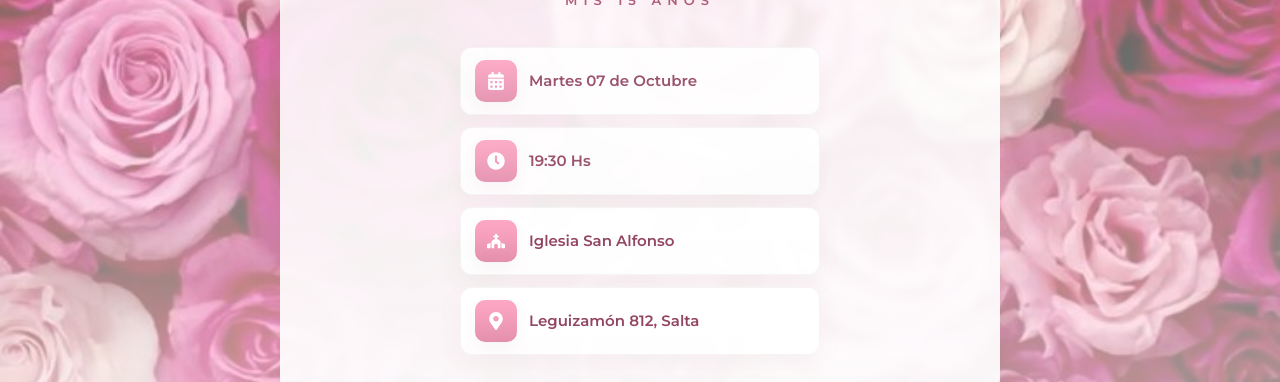
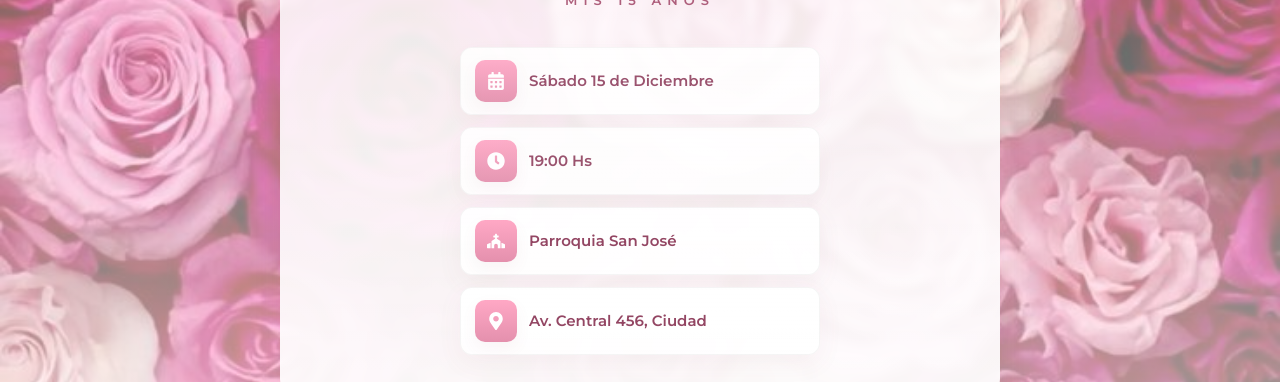
Before and after one commit to LautaroLeall/Invitacion-Misa_Karla, a React (Vite) app: page / in a window 1280 px wide. Shown: the part 282-664 px from the top of the page. Built offline with nearby package versions, Linux system fonts and the light colour scheme.

Commit message:
feat(content): update event date, time, and location details

```diff
--- a/src/components/InviteCard.jsx
+++ b/src/components/InviteCard.jsx
@@ -34,10 +34,10 @@ export default function InviteCard() {
 
                 <div className="invite-card-actions">
                     {/* Apilados verticalmente */}
-                    <IconButton icon={FaCalendarAlt} label="Martes 07 de Octubre" disabled />
-                    <IconButton icon={FaClock} label="19:30 Hs" disabled />
-                    <IconButton icon={FaChurch} label="Iglesia San Alfonso" onClick={() => setOpenChurch(true)} />
-                    <IconButton icon={FaMapMarkerAlt} label="Leguizamón 812, Salta" onClick={() => setOpenMap(true)} />
+                    <IconButton icon={FaCalendarAlt} label="Sábado 15 de Diciembre" disabled />
+                    <IconButton icon={FaClock} label="19:00 Hs" disabled />
+                    <IconButton icon={FaChurch} label="Parroquia San José" onClick={() => setOpenChurch(true)} />
+                    <IconButton icon={FaMapMarkerAlt} label="Av. Central 456, Ciudad" onClick={() => setOpenMap(true)} />
                 </div>
             </div>
 
```
